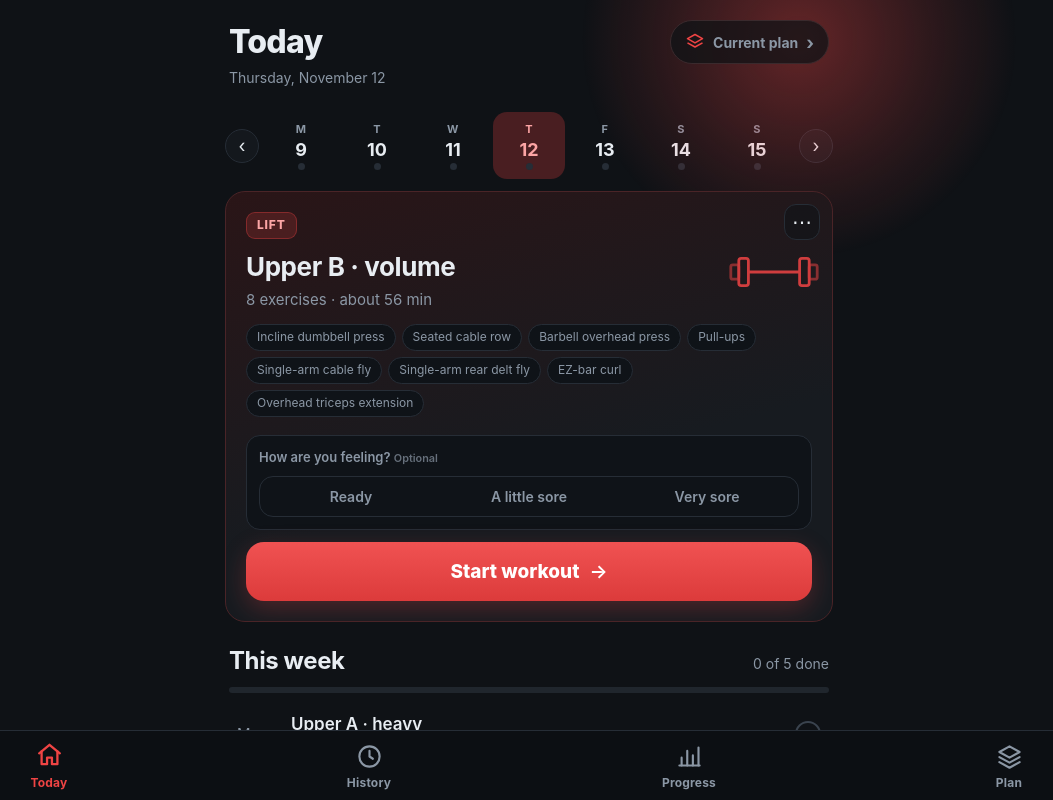
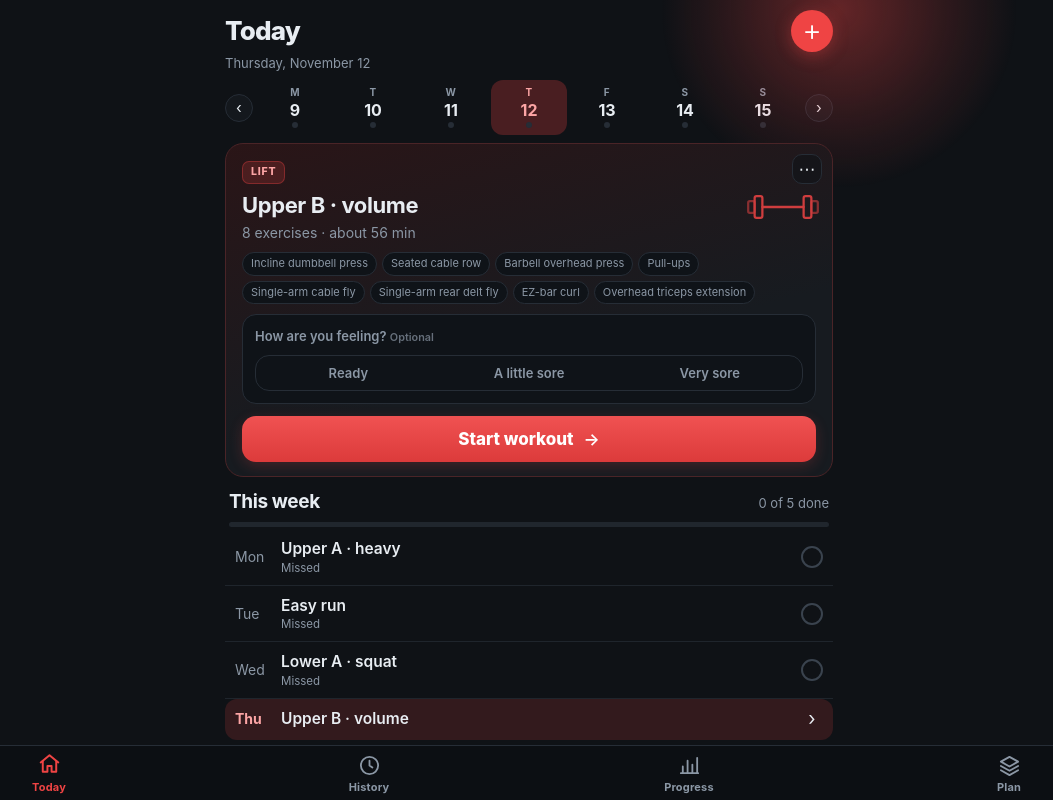
Before and after one commit to jaysonl512/workouts, a plain HTML site: page index.html in a window 1280 px wide. Shown: the whole page, without its empty margins (111-1164 px from the left). Drawn offline with Linux system fonts and the light colour scheme.

Commit message:
Today: compact sizing so it fits on one screen, + button back (program pill removed), no jump to the top when picking a workout
Co-Authored-By: Claude Opus 5.5 <noreply@anthropic.com>

```diff
--- a/index.html
+++ b/index.html
@@ -238,13 +238,10 @@ table{width:100%;border-collapse:collapse;font-size:14px}td,th{padding:6px 4px;b
 button.dayrow{width:100%;background:none;border-left:0;border-right:0;border-bottom:0;color:var(--text);font:inherit;text-align:left}
 .dayrow .dt small,.mute{color:var(--mute);font-weight:500}
 .pname{font-size:18px}
-/* Today redesign (2026-11-12): glow, program pill, open week strip, card with art, simple week list */
+/* Today redesign (2026-11-12, compact 2026-11-12.2): glow, open week strip, card with art, simple week list */
 header{position:relative}
-header::before{content:"";position:absolute;top:-180px;right:-170px;width:440px;height:440px;border-radius:50%;background:radial-gradient(circle,rgba(239,68,68,.38),rgba(239,68,68,.12) 45%,rgba(239,68,68,0) 70%);pointer-events:none;z-index:0}
+header::before{content:"";position:absolute;top:-170px;right:-170px;width:360px;height:360px;border-radius:50%;background:radial-gradient(circle,rgba(239,68,68,.38),rgba(239,68,68,.12) 45%,rgba(239,68,68,0) 70%);pointer-events:none;z-index:0}
 header>*{position:relative;z-index:1}
-.progpill{display:flex;align-items:center;gap:8px;max-width:62%;background:rgba(15,18,22,.72);border:1px solid #3a2a2d;border-radius:99px;padding:9px 14px;color:var(--text);font-size:15px;font-weight:700}
-.progpill svg{flex:none;width:20px;height:20px;fill:none;stroke:var(--acc);stroke-width:1.9;stroke-linejoin:round}
-.progpill span{white-space:nowrap;overflow:hidden;text-overflow:ellipsis}.progpill i{font-style:normal;color:var(--mute);font-size:18px}
 .wstrip{display:flex;align-items:center;gap:6px;margin:8px 0 6px}
 .wstrip .days{flex:1}
 .wnav{flex:none;width:34px;height:34px;border-radius:50%;border:1px solid var(--line);background:#14181d;color:var(--text);font-size:18px;line-height:1;padding:0}
@@ -272,6 +269,36 @@ header>*{position:relative;z-index:1}
 .ws.go{border:0;color:var(--text);font-size:22px;font-weight:400}
 .ws.rec{border:0;font-size:16px}
 .addact{display:block;margin:6px auto 0;text-decoration:none;font-size:14px}
+/* compact */
+header{padding:calc(10px + env(safe-area-inset-top)) 16px 2px}
+header h1{font-size:26px}
+header span{font-size:13px;margin-top:2px;min-height:18px}
+.addbtn{width:36px;height:36px;font-size:26px}
+main{padding-top:2px}
+.wstrip{margin:4px 0 2px;gap:4px}
+.wnav{width:28px;height:28px;font-size:15px}
+.days{gap:2px}
+.days button{padding:4px 0 5px;gap:2px;border-radius:12px}
+.days small{font-size:10px}.days b{font-size:16px}.days i{width:6px;height:6px}
+.hero{padding:14px 16px;margin:8px 0;border-radius:18px;animation:none}
+.hero h2{font-size:22px;margin-bottom:2px}
+.hero .meta{font-size:14px;margin-bottom:10px}
+.htag{font-size:10.5px;padding:3px 8px;margin-bottom:6px;border-radius:7px}
+.hart{top:34px;width:78px;height:58px}
+.hmore{top:10px;right:10px;width:30px;height:30px;font-size:17px;border-radius:10px}
+.hero .chips{margin-bottom:10px;gap:5px}.hero .chips span{font-size:11px;padding:3px 8px}
+.rdy{padding:9px 10px;margin-bottom:10px;border-radius:12px}
+.rdy .segc button{padding:6px 4px;font-size:13px}
+.startb{padding:13px;font-size:17px;border-radius:14px;box-shadow:0 4px 14px rgba(239,68,68,.2)}
+.hero .btn.big{padding:13px;font-size:17px}
+.wkttl{margin:12px 4px 6px}.wkttl h3{font-size:19px}.wkttl span{font-size:13px}
+.wbar{height:5px;margin-bottom:2px}
+.wr2{padding:9px 10px;gap:12px}
+.wr2.sel{border-radius:12px}
+.wr2 .d{width:34px;font-size:14px}.wr2 .n b{font-size:15.5px}.wr2 .n small{font-size:11.5px}
+.ws{width:22px;height:22px;font-size:12px}.ws.go{font-size:19px}
+nav button{padding:8px 0 6px;gap:3px;font-size:11px}
+nav button svg{width:23px;height:23px}
 .subhd{display:flex;align-items:center;gap:10px;margin:4px 0 6px}.subhd b{font-size:18px}
 .pcardb{display:flex;width:100%;align-items:center;justify-content:space-between;gap:10px;text-align:left;color:var(--text);font:inherit;margin:6px 0}
 .pcardb small,.lrow small{display:block;color:var(--mute);font-size:13px;margin-top:2px}.pcardb small.nxt{color:var(--acc2)}
@@ -495,7 +522,7 @@ details[open]>summary .chev{transform:rotate(90deg)}
 </head>
 <body>
 <div id="shell"><div id="upd" class="upd" hidden><span>A new version is ready</span><button id="updBtn">Update</button></div><div id="scroll">
-<header><div class="hrow"><h1 id="ttl">Today</h1><button id="progPill" class="progpill" aria-label="Program" hidden><svg viewBox="0 0 24 24"><path d="M12 3 3 8l9 5 9-5-9-5Z"/><path d="m3 13 9 5 9-5"/></svg><span></span><i>›</i></button><button id="addBtn" class="addbtn" aria-label="Add a workout">+</button></div><span id="sub"></span></header>
+<header><div class="hrow"><h1 id="ttl">Today</h1><button id="addBtn" class="addbtn" aria-label="Add a workout">+</button></div><span id="sub"></span></header>
 <main id="app"></main>
 </div>
 <nav>
@@ -537,7 +564,7 @@ const EFFORT = {easy:'Easy', medium:'Medium', hard:'Hard'};
 const effortSeg = (act,cur) => `<div class="segc">${Object.entries(EFFORT).map(([v,l])=>`<button class="${v===cur?'on':''}" data-act="${act}" data-v="${v}">${l}</button>`).join('')}</div>`;
 const kindOf = x => x.yoga ? 'yoga' : x.other ? 'other' : x.run ? 'run' : 'lift';
 const CHEERS = ['Nice one','Solid set','Strong','Locked in','Clean rep','Beast mode','Smooth'];
-const APP_VERSION='2026-11-12.1';
+const APP_VERSION='2026-11-12.2';
 
 
 /* ---------- helpers ---------- */
@@ -1199,10 +1226,7 @@ function render(){
   document.querySelectorAll('nav button').forEach(b=>b.classList.toggle('on',b.dataset.tab===st.tab));
   const TT={today:'Today',history:'History',progress:'Progress',plan:'Plan'};
   $('#ttl').textContent = TT[st.tab];
-  // Today: the program pill (the + lives in the week list there); History and Progress keep the + button.
-  $('#addBtn').style.display = st.tab==='history'||st.tab==='progress' ? '' : 'none';
-  const pp=$('#progPill'); pp.hidden = st.tab!=='today';
-  if(st.tab==='today') pp.querySelector('span').textContent = Programs.TEMPLATES[Programs.programStatus(st.prog, todayStr()).current.template].name;
+  $('#addBtn').style.display = st.tab==='plan' ? 'none' : '';
   const uns = st.local.length ? st.local.length+' unsynced' : '';
   $('#sub').textContent = st.tab==='today' ? [new Date(st.date+'T12:00:00').toLocaleDateString(undefined,{weekday:'long',month:'long',day:'numeric'}),uns].filter(Boolean).join(' · ') : uns;
   const v = {today:viewToday, history:viewHistory, progress:viewProgress, plan:viewPlan}[st.tab];
@@ -1283,7 +1307,7 @@ function weekList(wp){
   return `<div class="wkttl"><h3>${cur?'This week':'That week'}</h3><span>${wp.doneN} of ${wp.goal} done${wp.rest?` · ${wp.rest} recovery`:''}</span></div>
     <div class="wbar"><i style="width:${pct}%"></i></div>
     <div class="wl2">${rows||'<div class="note" style="padding:10px">Nothing scheduled this week.</div>'}${extras?`<div class="wsub">Also this week</div>${extras}`:''}</div>
-    <button class="link addact" data-act="addact">+ Log something else</button>`;
+`;
 }
 /* Optional readiness check before a scheduled lift (programs.js readiness): never changes weights. */
 function readyCard(x){
@@ -2361,7 +2385,7 @@ function clearOcc(occ, keys){
 }
 /* ---------- events ---------- */
 document.getElementById('addBtn').addEventListener('click',openAdd);
-document.getElementById('progPill').addEventListener('click',()=>{ st.tab='plan'; st.pview='program'; st.daysh=null; render(); toTop() });
+
 document.querySelector('nav').addEventListener('click',e=>{const b=e.target.closest('button');if(!b)return;st.tab=b.dataset.tab;if(st.tab==='plan'){st.pview='main';st.daysh=null;st.prefsh=null}render();toTop()});
 const app=$('#app');
 app.addEventListener('change',e=>{
@@ -2400,8 +2424,8 @@ app.addEventListener('click',e=>{
   const act=b.dataset.act, wk=st.wk;
   if(act==='day'){ st.date=b.dataset.d; st.auto=true; render() }
   else if(act==='wk'){ st.date=addDays(st.date,+b.dataset.n); st.auto=true; render() }
-  else if(act==='pick'){ st.auto=false; st.occ=b.dataset.o||null; st.sess=slotKey(b.dataset.k,st.date); render(); toTop() }
-  else if(act==='opensess'){ st.auto=false; st.date=b.dataset.d; st.sess=b.dataset.s; render(); toTop() }
+  else if(act==='pick'){ st.auto=false; st.occ=b.dataset.o||null; st.sess=slotKey(b.dataset.k,st.date); render() }
+  else if(act==='opensess'){ st.auto=false; st.date=b.dataset.d; st.sess=b.dataset.s; render() }
   else if(act==='again'){ st.auto=false; st.date=todayStr(); st.sess=b.dataset.s; render(); toTop(); toast('Repeating '+sessName(b.dataset.s)+' today') }
   else if(act==='effort'){ const d2=getDraft(); d2.effort = d2.effort===b.dataset.v ? '' : b.dataset.v; saveDraft(); buzz(10); render() }
   else if(act==='noteeffort'){ st.note.effort = st.note.effort===b.dataset.v ? '' : b.dataset.v; buzz(10); render() }
```
